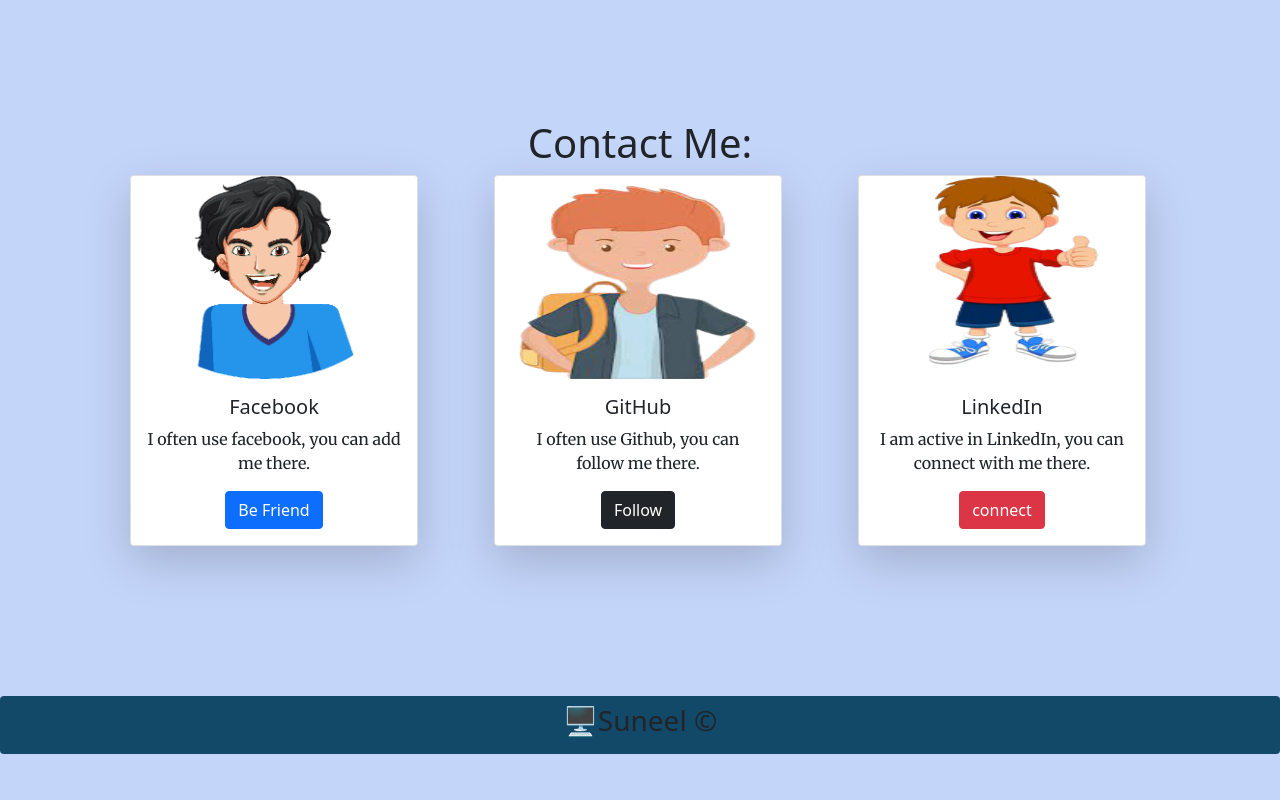
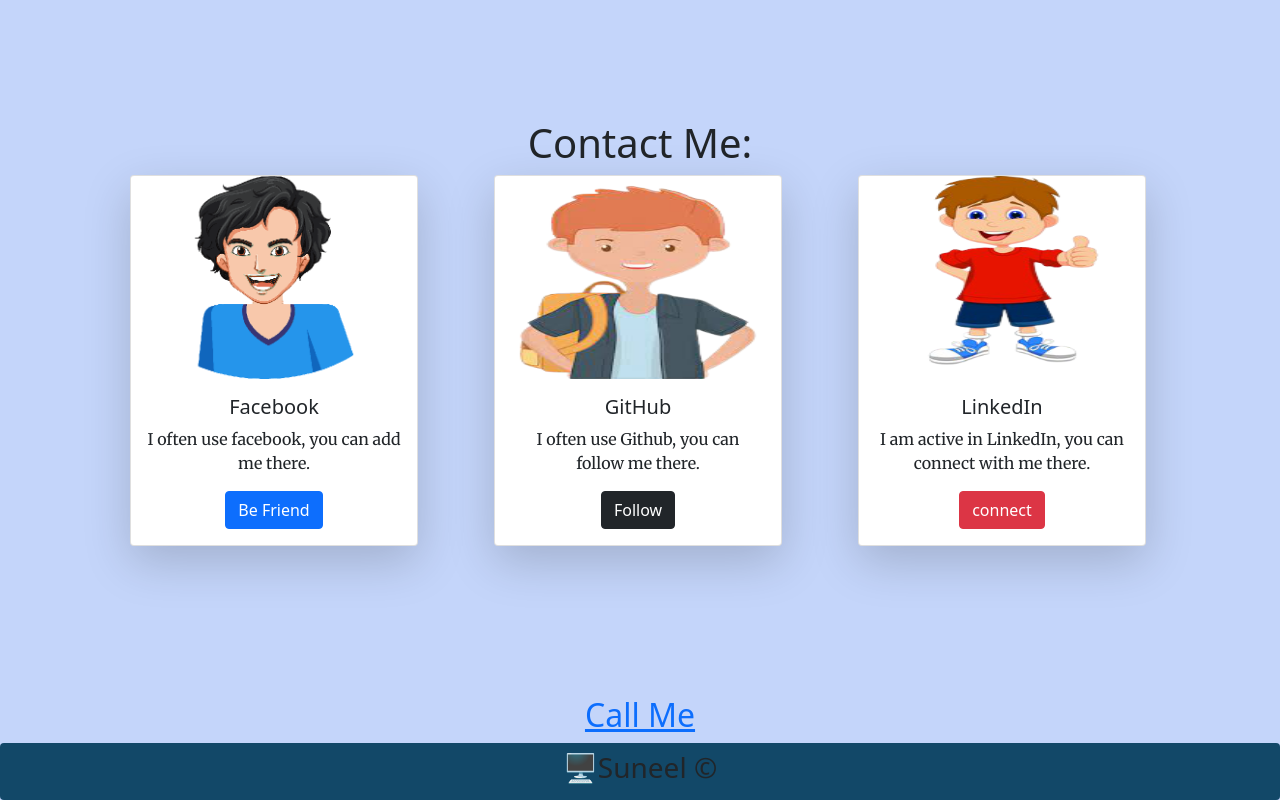
Before and after one commit to tajpuriya27/cv, a plain HTML site: page index.html in a window 1280 px wide. Shown: the part 3449-4249 px from the top of the page. Before the commit the page ends 4203 px from the top, so only its background shows below. Drawn offline with nearby package versions, Linux system fonts and the light colour scheme.

Commit message:
checking

```diff
--- a/index.html
+++ b/index.html
@@ -225,7 +225,7 @@
       </div>
     </div>
 
-
+  <a href="tel:9841431828"><h2>Call Me</h2></a>
 
   <!-- Footer -->
     <footer class="footer rounded shadow-rg p-2">
```
